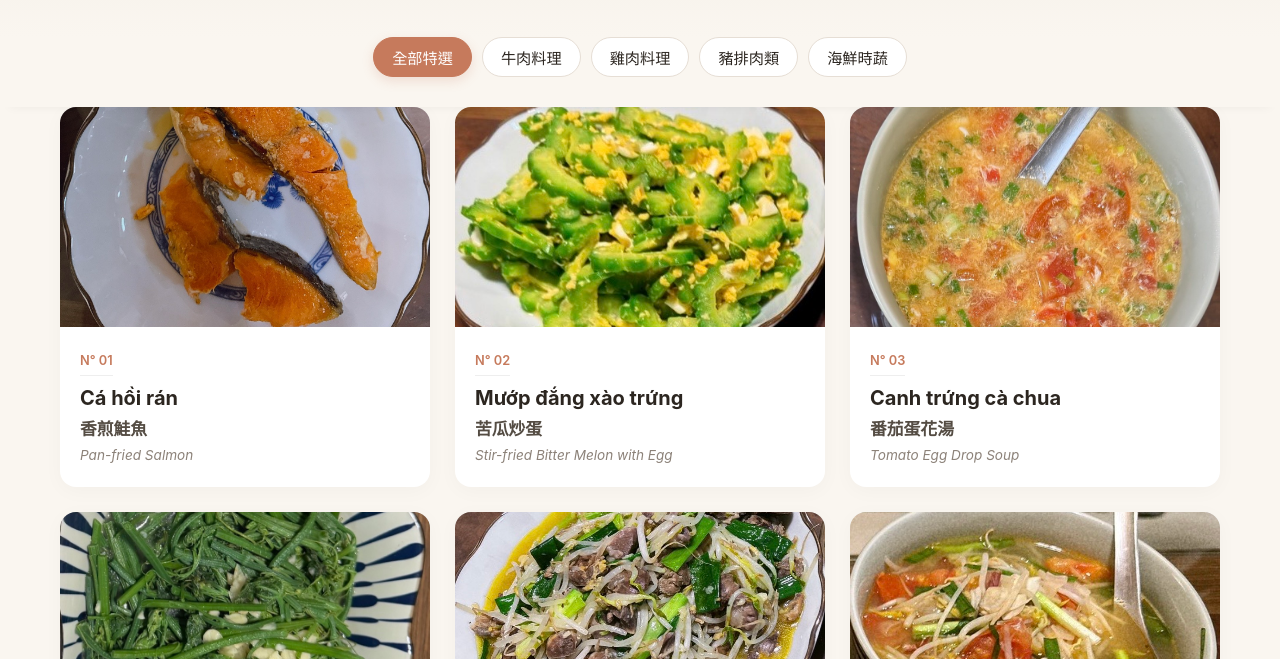
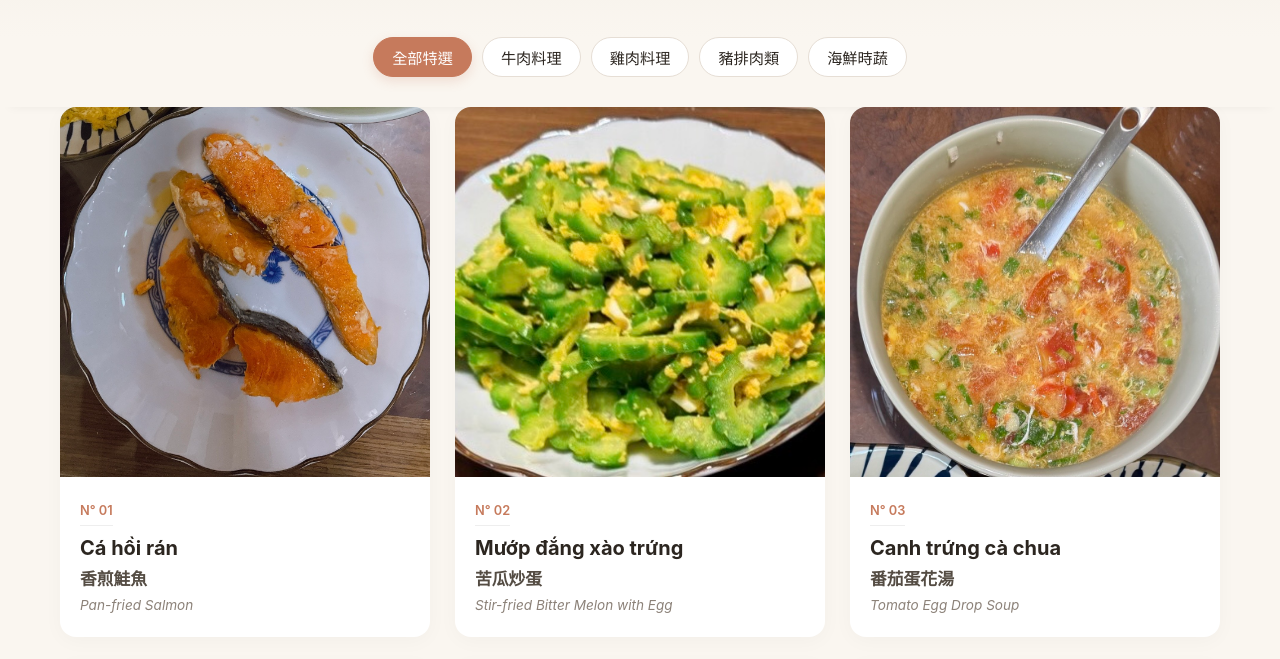
Before and after one commit to kevin770113/my-menu, a plain HTML site: page index.html in a window 1280 px wide. Shown: the part 133-792 px from the top of the page. Drawn offline with Linux system fonts and the light colour scheme.

Commit message:
Update index.html

```diff
--- a/index.html
+++ b/index.html
@@ -105,10 +105,11 @@
             box-shadow: 0 12px 30px rgba(0, 0, 0, 0.07);
         }
 
+        /* 1:1 照片顯示設定 */
         .image-box {
             width: 100%;
-            height: 220px;
-            background-color: #eee;
+            aspect-ratio: 1 / 1;
+            background-color: #f8f8f8;
             position: relative;
             overflow: hidden;
         }
@@ -168,7 +169,7 @@
         @media (max-width: 480px) {
             .restaurant-title { font-size: 1.8rem; }
             .menu-container { grid-template-columns: 1fr; gap: 20px; }
-            .image-box { height: 200px; }
+            /* 移除了固定高度，讓手機版也能完美呈現 1:1 */
         }
     </style>
 </head>
```
